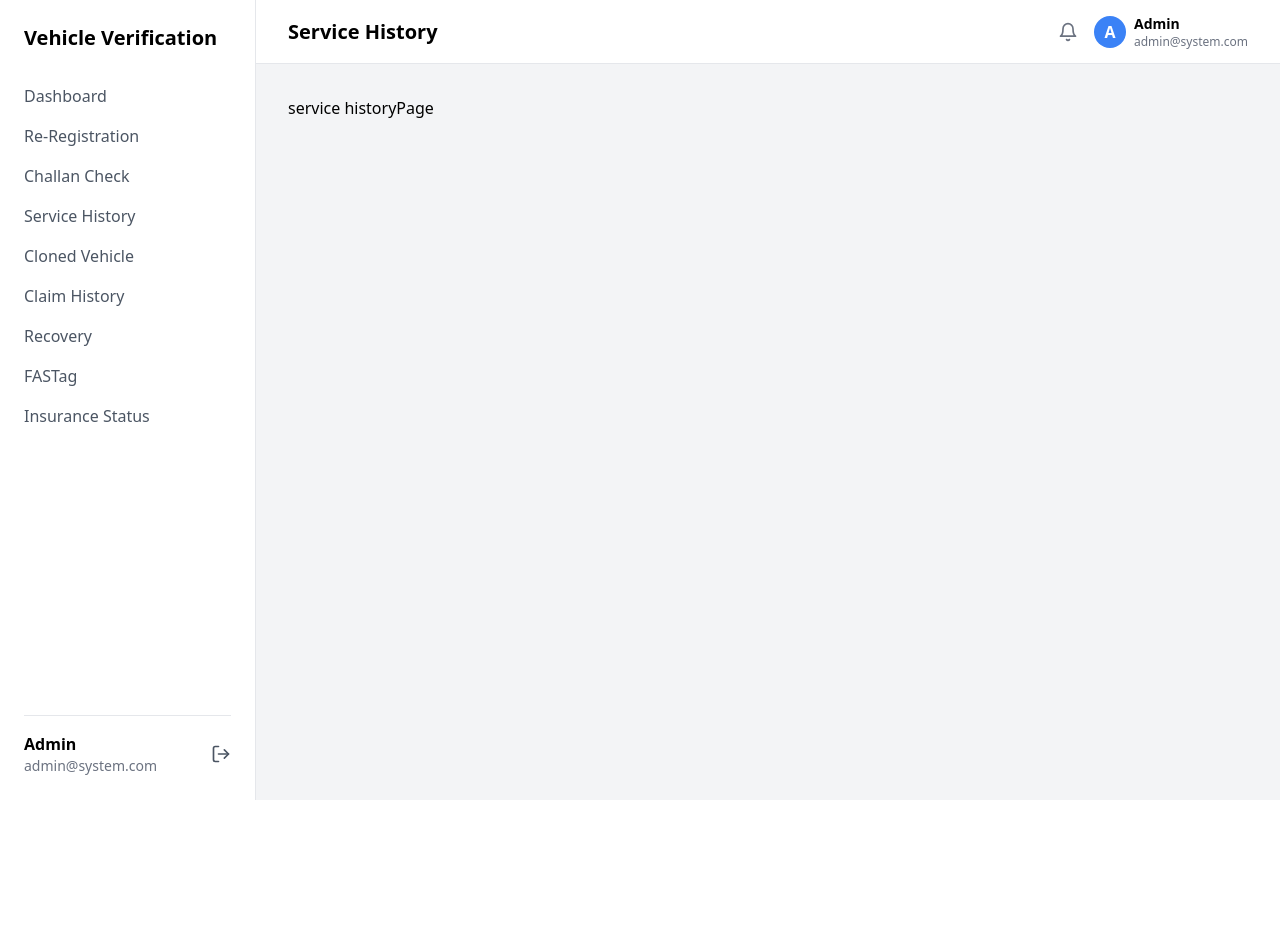
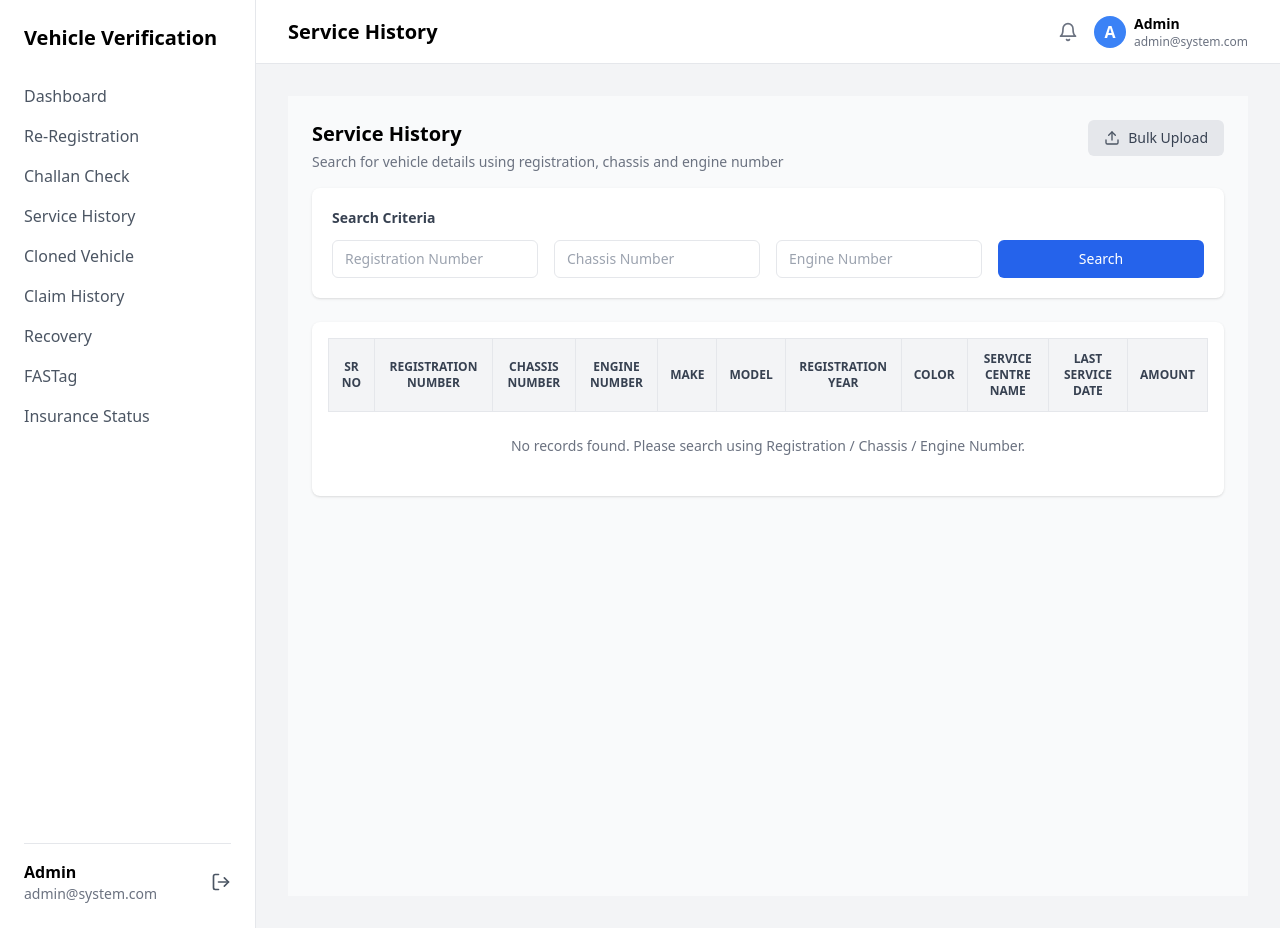
Before and after one commit to LaxmanGudimalla/satyasakshi-frontend, a React (Create React App) app: page /admin/service-history in a window 1280 px wide. Before the commit the page ends 800 px from the top, so only its background shows below. Built offline with nearby package versions, Linux system fonts and the light colour scheme.

Commit message:
updated service history page

```diff
--- a/src/pages/adminPages/ServiceHistory.jsx
+++ b/src/pages/adminPages/ServiceHistory.jsx
@@ -1,3 +1,179 @@
+import { useState } from "react";
+import { searchVehicleServiceHistory } from "../../services/admin.service";
+import { FiUpload } from "react-icons/fi";
+
+
 export default function ServiceHistory() {
-  return <div>service historyPage</div>;
+  const [form, setForm] = useState({
+    registration_number: "",
+    chassis_number: "",
+    engine_number: ""
+  });
+
+  const [data, setData] = useState([]);
+  const [loading, setLoading] = useState(false);
+  const [error, setError] = useState("");
+
+  const handleChange = (e) => {
+    setForm({ ...form, [e.target.name]: e.target.value });
+  };
+
+  const handleSearch = async () => {
+    setError("");
+    setData([]);
+
+    if (
+      !form.registration_number &&
+      !form.chassis_number &&
+      !form.engine_number
+    ) {
+      setError("Enter Registration OR Chassis OR Engine Number");
+      return;
+    }
+
+    try {
+      setLoading(true);
+
+      const params = new URLSearchParams(form).toString();
+      const result = await searchVehicleServiceHistory(params);
+
+      if (result.success) {
+        setData(Array.isArray(result.data) ? result.data : [result.data]);
+      } else {
+        setError(result.message || "Vehicle not found");
+      }
+    } catch (err) {
+      setError(err.message || "Failed to fetch data");
+    } finally {
+      setLoading(false);
+    }
+  };
+
+  return (
+    <div className="p-6 bg-gray-50 min-h-screen">
+      {/* PAGE TITLE */}
+      <div className="flex justify-between items-start mb-4">
+  <div>
+    <h2 className="text-xl font-semibold">Service History</h2>
+    <p className="text-sm text-gray-500 mt-1">
+      Search for vehicle details using registration, chassis and engine number
+    </p>
+  </div>
+<button className="bg-gray-200 text-gray-700 text-sm px-4 py-2 rounded-md hover:bg-gray-300 flex items-center gap-2">
+  <FiUpload className="text-gray-600" size={16} />
+  Bulk Upload
+</button>
+
+</div>
+
+      {/* 🔍 SEARCH CRITERIA CARD */}
+      <div className="bg-white rounded-lg shadow mb-6 p-5">
+        <p className="text-sm font-semibold text-gray-700 mb-3">
+          Search Criteria
+        </p>
+
+        <div className="grid grid-cols-4 gap-4">
+          <input
+            type="text"
+            name="registration_number"
+            placeholder="Registration Number"
+            className="border rounded-md px-3 py-2 text-sm focus:ring-2 focus:ring-blue-500 outline-none"
+            onChange={handleChange}
+          />
+
+          <input
+            type="text"
+            name="chassis_number"
+            placeholder="Chassis Number"
+            className="border rounded-md px-3 py-2 text-sm focus:ring-2 focus:ring-blue-500 outline-none"
+            onChange={handleChange}
+          />
+
+          <input
+            type="text"
+            name="engine_number"
+            placeholder="Engine Number"
+            className="border rounded-md px-3 py-2 text-sm focus:ring-2 focus:ring-blue-500 outline-none"
+            onChange={handleChange}
+          />
+
+          <button
+            onClick={handleSearch}
+            className="bg-blue-600 text-white rounded-md px-6 py-2 text-sm flex items-center justify-center"
+          >
+            Search
+          </button>
+        </div>
+      </div>
+
+      {error && <p className="text-red-500 mb-4">{error}</p>}
+
+      {/* 📊 TABLE CARD */}
+      <div className="bg-white rounded-lg shadow p-4 overflow-x-auto">
+        <table className="w-full border-collapse">
+          <thead className="bg-gray-100 text-xs text-gray-700 uppercase">
+            <tr>
+              <th className="p-3 border">Sr No</th>
+              <th className="p-3 border">Registration Number</th>
+              <th className="p-3 border">Chassis Number</th>
+              <th className="p-3 border">Engine Number</th>
+              <th className="p-3 border">Make</th>
+              <th className="p-3 border">Model</th>
+              <th className="p-3 border">Registration Year</th>
+              <th className="p-3 border">Color</th>
+              <th className="p-3 border">Service Centre Name</th>
+              <th className="p-3 border">Last Service Date</th>
+              <th className="p-3 border">Amount</th>
+            </tr>
+          </thead>
+
+          <tbody className="text-sm">
+            {loading ? (
+              <tr>
+                <td colSpan="11" className="p-6 text-center">
+                  Loading...
+                </td>
+              </tr>
+            ) : data.length > 0 ? (
+              data.map((row, index) => (
+                <tr key={index} className="hover:bg-gray-50">
+                  <td className="p-3 border">{index + 1}</td>
+                  <td className="p-3 border">{row.registration_number}</td>
+                  <td className="p-3 border">{row.chassis_number}</td>
+                  <td className="p-3 border">{row.engine_number}</td>
+                  <td className="p-3 border">{row.make}</td>
+                  <td className="p-3 border">{row.model}</td>
+                  <td className="p-3 border">{row.registration_year}</td>
+                  <td className="p-3 border">{row.colour || "-"}</td>
+                  <td className="p-3 border">
+                    {row.service_center_name || "-"}
+                  </td>
+                  <td className="p-3 border">
+                    {row.last_service_date
+                      ? new Date(row.last_service_date).toLocaleDateString(
+                          "en-GB"
+                        )
+                      : "-"}
+                  </td>
+                  <td className="p-3 border font-medium">
+                    ₹ {row.amount}
+                  </td>
+                </tr>
+              ))
+            ) : (
+              <tr>
+                <td
+                  colSpan="11"
+                  className="p-6 text-center text-sm text-gray-500"
+                >
+                  No records found. Please search using Registration / Chassis /
+                  Engine Number.
+                </td>
+              </tr>
+            )}
+          </tbody>
+        </table>
+      </div>
+    </div>
+  );
 }
--- a/src/pages/superAdminPages/AdminManagement.jsx
+++ b/src/pages/superAdminPages/AdminManagement.jsx
@@ -1,5 +1,5 @@
 import { useEffect, useState } from "react";
-import { createAdmin, getAdmins } from "../../services/admin.service";
+import { createAdmin, getAdmins } from "../../services/superadmin.service";
 
 export default function AdminManagement() {
   const [admins, setAdmins] = useState([]);
--- a/src/services/admin.service.js
+++ b/src/services/admin.service.js
@@ -1,18 +1,7 @@
 import { apiRequest } from "./api";
 
-export const createAdmin = (payload) =>
-  apiRequest("/admins", {
-    method: "POST",
-    headers: {
-      "Content-Type": "application/json",
-      Authorization: `Bearer ${localStorage.getItem("token")}`
-    },
-    body: JSON.stringify(payload)
-  });
-
-
-export const getAdmins = () =>
-  apiRequest("/admins", {
+export const searchVehicleServiceHistory = (params) =>
+  apiRequest(`/search-vehicle?${params}`, {
     headers: {
       Authorization: `Bearer ${localStorage.getItem("token")}`
     }
--- /dev/null
+++ b/src/services/superadmin.service.js
@@ -0,0 +1,19 @@
+import { apiRequest } from "./api";
+
+export const createAdmin = (payload) =>
+  apiRequest("/admins", {
+    method: "POST",
+    headers: {
+      "Content-Type": "application/json",
+      Authorization: `Bearer ${localStorage.getItem("token")}`
+    },
+    body: JSON.stringify(payload)
+  });
+
+
+export const getAdmins = () =>
+  apiRequest("/admins", {
+    headers: {
+      Authorization: `Bearer ${localStorage.getItem("token")}`
+    }
+  });
```
Also changed, not shown: 1 other file (tests, documents, lock files or other folders).
